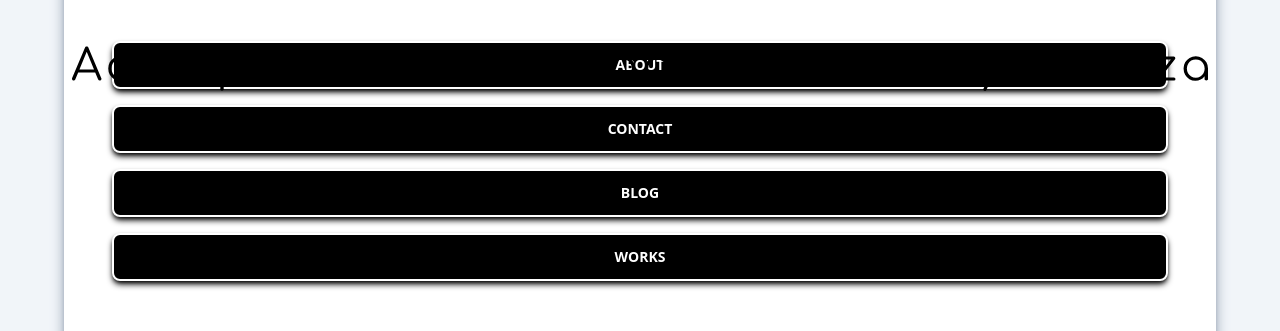
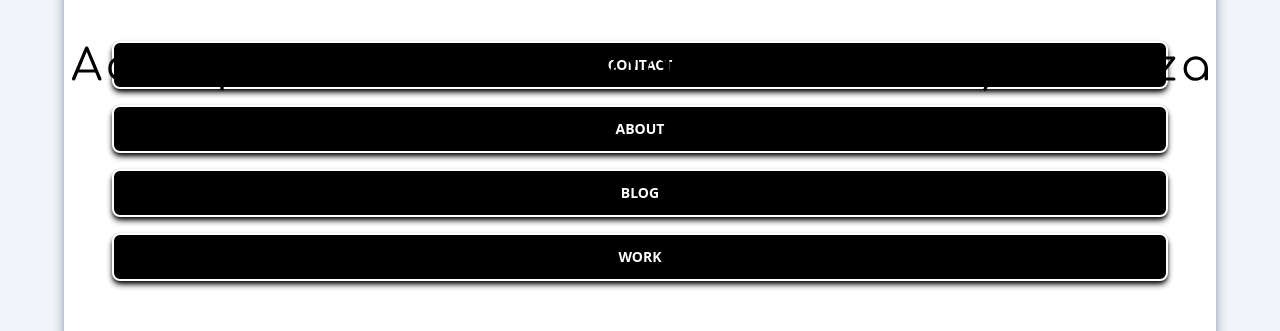
Before and after one commit to arcav/drproaging, a Next.js app: page / in a window 1280 px wide. Shown: the part 359-690 px from the top of the page. Built offline with nearby package versions, Linux system fonts and the light colour scheme.

Commit message:
feat:add link routes

```diff
--- a/pages/About.jsx
+++ b/pages/About.jsx
@@ -1,5 +1,6 @@
 import React from "react";
-
-export const About = () => {
+const About = () => {
   return <div>About</div>;
 };
+
+export default About;
--- a/pages/Blog.jsx
+++ b/pages/Blog.jsx
@@ -1,7 +1,7 @@
-import React from 'react'
+import React from "react";
 
-export const Blog = () => {
-  return (
-    <div>Blog</div>
-  )
-}
+const Blog = () => {
+  return <div>Blog</div>;
+};
+
+export default Blog;
--- a/pages/Contact.jsx
+++ b/pages/Contact.jsx
@@ -1,5 +1,6 @@
 import React from "react";
-
-export const Contact = () => {
+const Contact = () => {
   return <div>Contact</div>;
 };
+
+export default Contact;
--- a/pages/Work.jsx
+++ b/pages/Work.jsx
@@ -1,7 +1,7 @@
-import React from 'react'
+import React from "react";
 
-export const Work = () => {
-  return (
-    <div>Work</div>
-  )
-}
+const Work = () => {
+  return <div>Work</div>;
+};
+
+export default Work;
--- a/pages/index.js
+++ b/pages/index.js
@@ -1,4 +1,5 @@
 import Head from "next/head";
+import Link from "next/link";
 import Button from "../components/Button";
 import { Hero } from "../components/Hero";
 import { Logo } from "../components/Logo";
@@ -14,10 +15,10 @@ export default function Home() {
       <main className="flex items-center justify-center h-screen bg-slate-100">
         <div className="flex flex-col bg-white w-[90vw] h-[90vh] items-center justify-center rounded-lg shadow-lg shadow-slate-500">
           <Logo />
+          <Button>Contact</Button>
           <Button>About</Button>
-          <Button>Contact</Button>
           <Button>Blog</Button>
-          <Button>Works</Button>
+          <Button>Work</Button>
         </div>
       </main>
     </div>
```
